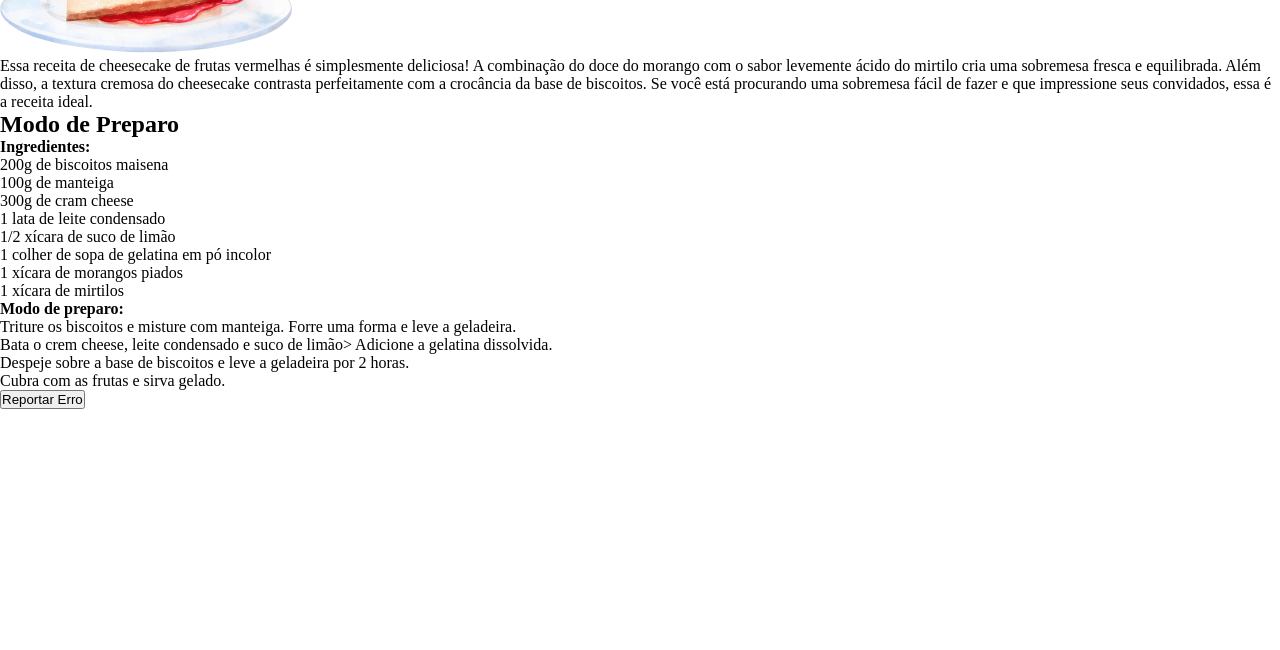
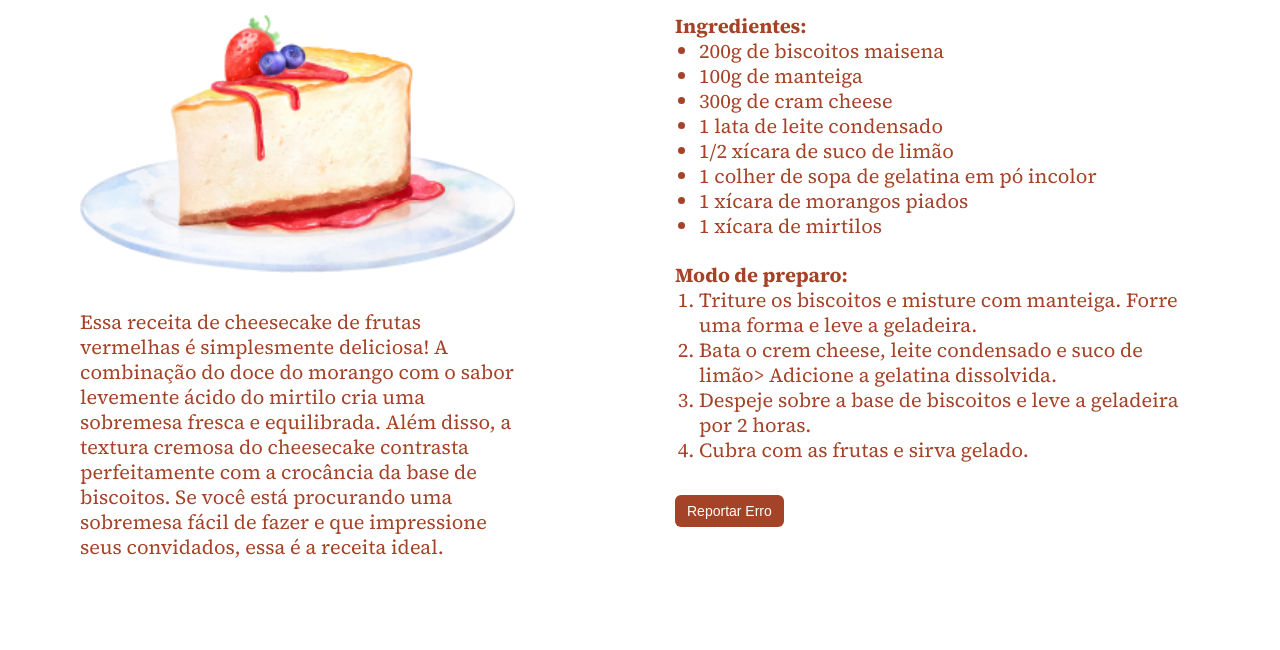
Before and after one commit to kauednar/rocketseat, a plain HTML site: page desafios/Projeto - CheeseCake/index.html in a window 1280 px wide. Shown: the part 158-808 px from the top of the page. Drawn offline with Linux system fonts and the light colour scheme.

Commit message:
Projeto Cheesecake finalizado

```diff
--- a/desafios/Projeto - CheeseCake/index.html
+++ b/desafios/Projeto - CheeseCake/index.html
@@ -16,8 +16,8 @@
         </div>
         <div class="ingredients">
             <h2>Modo de Preparo</h2>
+            <strong>Ingredientes:</strong>
             <ul>
-                <strong>Ingredientes:</strong>
                 <li>200g de biscoitos maisena</li>
                 <li>100g de manteiga</li>
                 <li>300g de cram cheese</li>
@@ -28,8 +28,8 @@
                 <li>1 xícara de mirtilos</li>
             </ul>
 
+            <strong>Modo de preparo:</strong>
             <ol>
-                <strong>Modo de preparo:</strong>
                 <li>Triture os biscoitos e misture com manteiga. Forre uma forma e leve a geladeira.</li>
                 <li>Bata o crem cheese, leite condensado e suco de limão> Adicione a gelatina dissolvida.</li>
                 <li>Despeje sobre a base de biscoitos e leve a geladeira por 2 horas.</li>
--- a/desafios/Projeto - CheeseCake/style.css
+++ b/desafios/Projeto - CheeseCake/style.css
@@ -1,5 +1,107 @@
+@import url('https://fonts.googleapis.com/css2?family=Source+Serif+4:wght@400;500;700&display=swap');
+
 * {
     margin: 0;
     padding: 0;
     box-sizing: border-box;
+
+    -webkit-font-smoothing: antialiased;
+    -moz-osx-font-smoothing:grayscale;
 }
+
+:root {
+    font-family: 'Source Serif 4', serif;
+    font-size: 62.5%;
+}
+
+body {
+    color: #A54328;
+    font-size: 1.6rem;
+}
+
+main {
+    max-width: 32rem;
+
+    margin-inline: auto;
+
+    padding: 5.6rem 4rem;
+    box-sizing: content-box;
+
+    display: flex;
+    flex-direction: column;
+    gap: 3.2rem;
+}
+
+img{
+    width: 100%;
+
+    margin-block: 3.2rem
+}
+
+button {
+    font-weight: 500;
+
+    background-color: #A54328;
+    color: white;
+    border: 0;
+    padding: .8rem 1.2rem;
+
+    border-radius: .6rem;
+
+    margin-top: 3.2rem;
+}
+
+h1, h2 {
+    font-size: 2.8rem;
+    line-height: 3.6rem;
+}
+
+h2 {
+    margin-bottom: 3.2rem;
+}
+
+p, li, strong {
+    font-size: 1.4rem;
+    line-height: 1.8rem;
+}
+
+ul, ol {
+    padding-left: 2.4rem;
+}
+
+ul {
+    margin-bottom: 2.4rem;
+}
+
+@media (min-width: 1120px) {
+    main {
+        flex-direction: row;
+        max-width: fit-content;
+        gap: 16rem;
+
+        padding: 9rem 6rem;
+    }
+
+    .recipe {
+        max-width: 43.5rem;
+    }
+
+    .ingredients {
+        max-width: 52.5rem;
+    }
+
+    h1, h2 {
+        font-size: 4rem;
+        line-height: 5rem;
+    }
+
+    p, li, strong {
+        font-size: 2rem;
+        line-height: 2.5rem;
+    }
+
+    button {
+        padding: 1rem 2 rem;
+        font-size: 1.4rem;
+    }
+}
```
